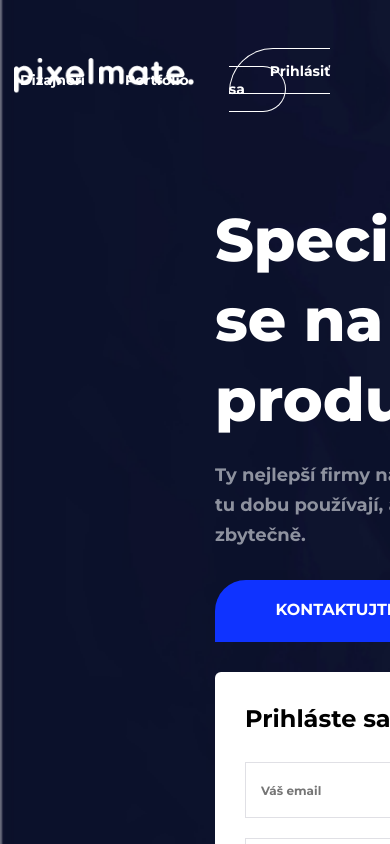
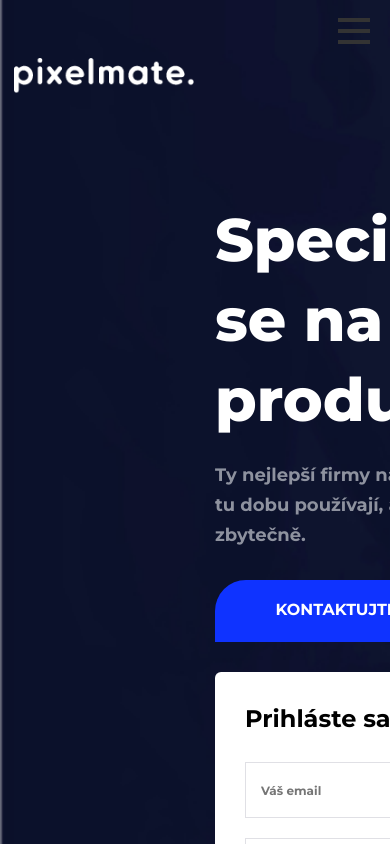
Before and after one commit to Kristo258/pixelmate-test-work, a React (Create React App) app: page / in a window 390 px wide. Shown: the top 844 px of the page. Built offline with nearby package versions, Linux system fonts and the light colour scheme.

Commit message:
burger + animacia + zmena farby menu

```diff
--- a/package.json
+++ b/package.json
@@ -11,6 +11,7 @@
     "react-dom": "^17.0.2",
     "react-router-dom": "^6.2.2",
     "react-scripts": "5.0.0",
+    "styled-components": "^5.3.3",
     "web-vitals": "^2.1.4"
   },
   "scripts": {
--- a/src/App.css
+++ b/src/App.css
@@ -44,7 +44,7 @@
     margin: auto;
     width: 100%;
     margin-top: 50px;
-
+    margin-bottom: -67px;
 }
 
 
@@ -79,6 +79,7 @@
     max-width: 1680px;
     margin: auto;
     margin-bottom: 20px;
+    margin-top: 67px;
 }
 
 .home {
--- a/src/App.js
+++ b/src/App.js
@@ -14,6 +14,8 @@ import Home from './components/_sites/home/Home';
 import { useState, useEffect } from 'react';
 import { useLocation } from 'react-router-dom';
 import Profile from './components/_sites/profile/Profile';
+import RightNav from './components/menu/RightNav';
+import Burger from './components/menu/Burger';
 
 function App() {
 
@@ -21,7 +23,7 @@ function App() {
   return (
   <Router>
 
-      <div className='menu'><Menu/></div>
+      <div className='menu'><Burger/></div>
 
     <Routes>
       <Route path='/' element={<Home /> }/>
--- a/src/components/about-pixel/AboutPx.css
+++ b/src/components/about-pixel/AboutPx.css
@@ -10,6 +10,8 @@
 .popis-left {
     max-width: 600px;
     flex: 1 0 100%;
+    padding-top: 100px;
+
 }
 
 .nadpis-1 {
--- /dev/null
+++ b/src/components/menu/Burger.jsx
@@ -0,0 +1,83 @@
+import React, { useEffect } from 'react';
+import styled from "styled-components";
+import { useState } from 'react';
+import RightNav from './RightNav';
+import Menu from './Menu';
+import { useLocation } from 'react-router-dom';
+
+const StyledBurger = styled.div`
+    width: 2rem;
+    height: 2rem;
+    position: fixed;
+    top: 15px;
+    right: 20px;
+    display: flex;
+
+    cursor: pointer;
+    z-index: 200000;
+    display: none;
+
+    @media (max-width: 768px) {
+        display: flex;
+        justify-content: space-around;
+        flex-direction: column;
+        flex-wrap: nowrap;
+    }
+
+    div {
+        width: 2rem;
+        height: 0.25rem;
+        background-color: ${({open}) => open ? "#ccc" : "#333"};
+        transform-origin: 1px;
+        transition: all 0.3s linear;
+
+        &:nth-child(1) {
+            transform: ${ ({open}) => open ? "rotate(45deg)" : "rotate(0)" };
+        }
+
+        &:nth-child(2) {
+            transform: ${ ({open}) => open ? "translateX(100%)" : "translateX(0)" };
+            opacity: ${({open}) => open ? 0 : 1}
+        }
+
+        &:nth-child(3) {
+            transform: ${ ({open}) => open ? "rotate(-45deg)" : "rotate(0)" };
+        }
+
+    }
+`;
+
+function Burger() {
+    const [open, setOpen] = useState(false);
+    const [actualLocation, setActualLocation] = useState(false)
+
+    let location = useLocation();
+
+    useEffect(()=>{
+        if (location.pathname === "/dizajneri" || location.pathname === "/profil") {
+            setActualLocation(false);
+        } else if (location.pathname === "/"){
+            setActualLocation(true)
+        };
+    },[location])
+
+    if (open) {
+        document.body.style.overflow = "hidden"
+    } else {document.body.style.overflow = "scroll"};
+
+
+    return (
+        <>
+        <StyledBurger open={open}  onClick={()=>setOpen(!open)}>
+            <div></div>
+            <div></div>
+            <div></div>
+        </StyledBurger>
+
+        <Menu open={open} location={actualLocation}/>
+        </>
+
+    );
+}
+
+export default Burger;
--- a/src/components/menu/Menu.css
+++ b/src/components/menu/Menu.css
@@ -6,8 +6,24 @@
     opacity: 1;
     z-index: 999;
     align-items: center;
+}
+
+@media (max-width: 768px) {
+  .menu-container {
+    padding-top: 3.5rem;
+    justify-content:flex-start;
+    flex-direction: column;
+    gap: 20px;
+    background-color: #161b40d3;
+    position: fixed;
+    top: 0;
+    right: 0;
+    height: 100vh;
+    width:200px;
+  }
 
 }
+
 
 .menu-container-black {
   display: flex;
@@ -20,6 +36,23 @@
 
 }
 
+@media (max-width: 768px) {
+  .menu-container-black {
+    padding-top: 3.5rem;
+    justify-content:flex-start;
+    flex-direction: column;
+    gap: 20px;
+    background-color: #a5a5a5a4;
+    position: fixed;
+    top: 0;
+    right: 0;
+    height: 100vh;
+    width:200px;
+    display: none;
+  }
+
+}
+
 a {
     padding: 0px 20px 0px 20px;
     padding: 13px 20px 13px 20px;
@@ -29,6 +62,14 @@ a {
 
 .right-menu {
   margin-right: 20px;
+}
+
+@media (max-width: 768px) {
+  .right-menu {
+    margin-right: 0;
+    margin-bottom: 20px;
+  }
+
 }
 
 .prihlasenie {
--- a/src/components/menu/Menu.js
+++ b/src/components/menu/Menu.js
@@ -4,37 +4,73 @@ import Popup from "../popup/Popup";
 import { useNavigate } from "react-router-dom";
 import { useLocation } from "react-router-dom";
 import { useEffect } from "react";
+import Burger from "./Burger";
+import styled from "styled-components";
 
-const Menu = () => {
-    let location = useLocation();
+const MenuContainer = styled.div`
+
+    display: flex;
+    font: normal normal bold 14px/18px Montserrat;
+    letter-spacing: 0px;
+    color: ${({location}) => location ? "#FFFFFF" : "#000000"};
+    opacity: 1;
+    z-index: 999;
+    align-items: center;
+
+    a {
+        cursor: pointer;
+    }
+
+
+@media (max-width: 768px) {
+    font-size: 2rem;
+    padding-top: 3.5rem;
+    justify-content: space-evenly;
+    flex-direction: column;
+    gap: 50px;
+    background-color: #161b40f9;
+    background-position: right;
+    background-size: 40%;
+    position: fixed;
+    transform: ${({open}) => open ? "translateX(0)" : "translateX(100%)"};
+    top: 0;
+    right: 0;
+    height: 100vh;
+    width: 100vw;
+    transition: transform 0.3s ease-in-out;
+
+    a {
+        border: none;
+        cursor: pointer;
+    }
+  }
+`;
+
+
+const Menu = ({open, location}) => {
     let navigate = useNavigate();
-    const [menuStyle, setMenuStyle] = useState("menu-container");
+    const [menuStyle, setMenuStyle] = useState("MenuContainer");
     const [popupClicked, setPopupClicked] = useState(false);
 
 
-    const togglePopup = ()=>{
-        setPopupClicked(!popupClicked);
-    }
 
-    useEffect(()=>
-    {
-
-        if(location.pathname == '/dizajneri' || location.pathname == '/profil'){
-            setMenuStyle("menu-container-black")
-        } else {
-            setMenuStyle("menu-container")
-        }
-    },[location])
 
     return (
-        <div className={menuStyle}>
-            <a onClick={()=>{
+        <div >
 
-                 navigate("/dizajneri");
-            }}>Dizajnéri</a>
-            <a className="right-menu">Portfólio</a>
+            <nav >
 
-            <Popup className="popup"/>
+                <MenuContainer open={open} location={location}>
+
+                <a className="menu-dizajn" onClick={()=>{
+                    navigate("/dizajneri");
+                        }}>Dizajnéri</a>
+                <a className="right-menu">Portfólio</a>
+
+                <Popup className="popup"/>
+                </MenuContainer>
+                </nav>
+
         </div>
 
     )
--- /dev/null
+++ b/src/components/menu/RightNav.jsx
@@ -0,0 +1,33 @@
+import React from 'react';
+import styled from 'styled-components';
+import Burger from './Burger';
+import Menu from './Menu';
+
+const StyledRightNav = styled.div`
+    @media (max-width: 768px) {
+
+    padding-top: 3.5rem;
+    justify-content:flex-start;
+    flex-direction: column;
+    gap: 20px;
+    background-color: #a5a5a5a4;
+    position: fixed;
+    top: 0;
+    right: 0;
+    height: 100vh;
+    width:200px;
+}
+`;
+
+
+const RightNav = () => {
+    return (<>
+
+        <StyledRightNav>
+            <Menu />
+        </StyledRightNav>
+        </>
+    );
+};
+
+export default RightNav;
--- a/src/components/popup/Popup.css
+++ b/src/components/popup/Popup.css
@@ -5,8 +5,7 @@
 }
 
 .popup, .overlay {
-    width: 100vw;
-    height: 100vh;
+
     top: 0;
     left: 0;
     right: 0;
@@ -18,7 +17,7 @@
 
 
 .overlay {
-    background: #666666;
+    background: #666666be;
 }
 .popup-content {
     display: flex;
@@ -33,8 +32,8 @@
     background: #ffffff;
     padding: 14px 28px;
     border-radius: 6px;
-    width: 678px;
-    height: 396px;
+    max-width: 678px;
+    max-height: 396px;
     text-align: center;
     font: normal normal normal 18px/30px Montserrat;
     color: black;
@@ -70,7 +69,7 @@
     opacity: 1;
     width: 216px;
     height: 62px;
-    margin-top: 38px;
+    margin-top: 48px;
     padding: 22px;
     border: none;
     font: normal normal bold 16px/19px Montserrat;
@@ -100,6 +99,7 @@
     border: 1px solid #FFFFFF;
     opacity: 1;
     border-radius: 44px 44px 44px 0;
+    cursor: pointer;
 }
 
 .prihlasenie-black {
@@ -107,11 +107,12 @@
     border: 1px solid #000000;
     opacity: 1;
     border-radius: 44px 44px 44px 0;
+    cursor: pointer;
 }
 
-.error {
+.error-popup {
     position: absolute;
-    margin-top: 100px;
+    margin-top: 165px;
     color: red;
     font-size: 0.8rem;
     z-index: 50;
--- a/src/components/popup/Popup.js
+++ b/src/components/popup/Popup.js
@@ -2,12 +2,13 @@ import React, { useEffect, useState } from "react"
 import "./Popup.css"
 import { useLocation } from "react-router-dom";
 
-const Popup = (props)=>{
+const Popup = ()=>{
     let location = useLocation();
     const [showPopup, setShowPopup] = useState(false);
     const [emailValue, setEmailValue] = useState("");
     const [error, setError] = useState("");
     const [menuStyle, setMenuStyle] = useState("prihlasenie");
+
 
 
     const togglePopup = ()=>{
@@ -52,7 +53,7 @@ const Popup = (props)=>{
                     <div className="nadpis-popup">Prihlásiť sa</div>
                     <p>Pellentesque habitant morbi tristique senectus et netus et malesuada fames ac turpis egestas.</p>
                     <input type="email" name="email" className="email" placeholder="Váš email" value={emailValue} onChange={handleChangeValue}/>
-                    <p className="error">{error}</p>
+                    <p className="error-popup">{error}</p>
                     <button className="btn-odoslat" onClick={sendDataToConsole}>Odoslať</button>
                 </div>
             </div>}
```
Also changed, not shown: 1 other file (tests, documents, lock files or other folders).
